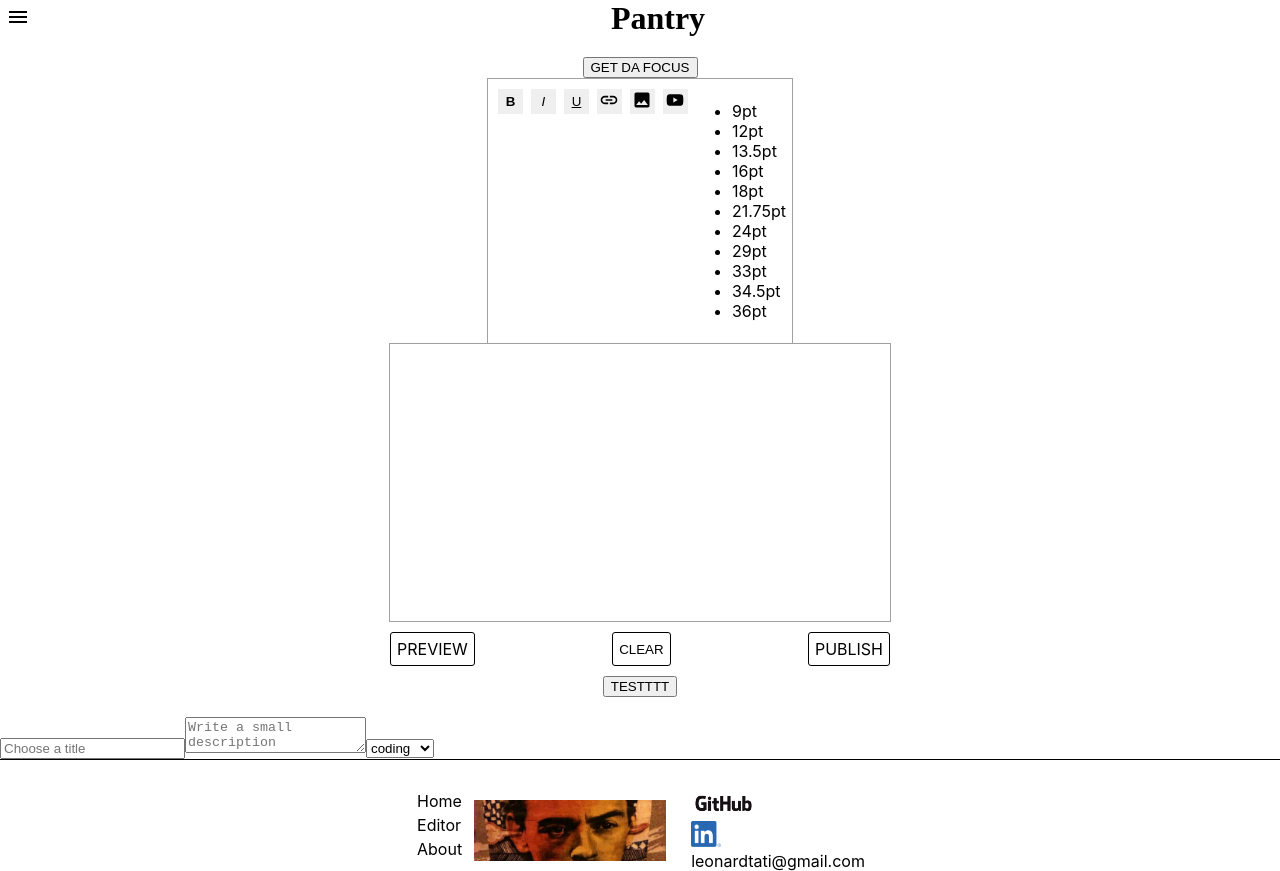
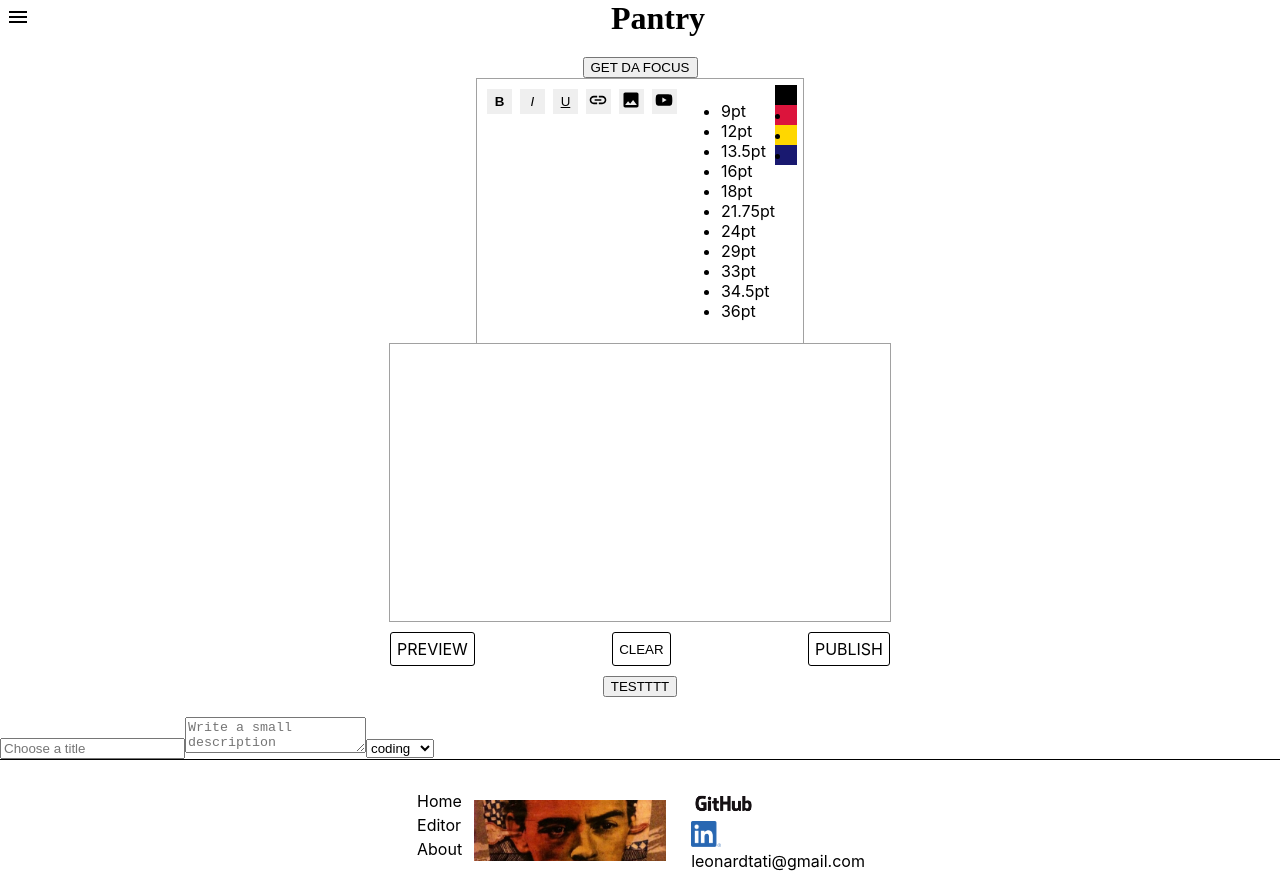
Before and after one commit to LeonardPoissant/TextEditor, a React (Create React App) app in the folder client/: page /Editor in a window 1280 px wide. Built offline with nearby package versions, Linux system fonts and the light colour scheme.

Commit message:
added textColorToggle functionalities

```diff
--- /dev/null
+++ b/client/src/Components/ColorPicker.tsx
@@ -0,0 +1,31 @@
+// @ts-nocheck
+
+import React from "react";
+
+import textColor from "../Utils/InlineStyles/Colors"
+
+
+
+
+const ColorDropDown = ({ onToggle }) => {
+
+
+    return (<div>
+
+        {textColor.map(color => (
+            <li
+                key={color.backgroundColor}
+                value={color.style}
+                style={{ backgroundColor: color.backgroundColor }}
+                onMouseDown={(e) => onToggle(e, color.style)}
+            >
+
+            </li>
+        ))
+        }
+
+    </div >)
+}
+
+
+export default ColorDropDown
--- a/client/src/Components/Editor.tsx
+++ b/client/src/Components/Editor.tsx
@@ -52,7 +52,6 @@ const TextEditor = () => {
 
     editor.current && editor.current.focus();
 
-    console.log('FOCUS--', editor.current.focus())
   }
 
 
--- a/client/src/Components/Preview.tsx
+++ b/client/src/Components/Preview.tsx
@@ -23,6 +23,7 @@ import { EditorContext } from "../Contexts/EditorContext";
 
 import mediaBlockRenderer from "../entities/mediaBlockRenderer";
 import draftJsCss from "../Utils/EditorCss";
+import customStylemap from "../Utils/CustomStyleMap"
 
 
 
@@ -90,6 +91,7 @@ const Preview = () => {
             editorState={editorState}
             blockRendererFn={mediaBlockRenderer}
             onChange={onChange}
+            customStyleMap={customStylemap}
           />
         ) : (
             <div>Loading... </div>
--- a/client/src/Components/ToolBar.tsx
+++ b/client/src/Components/ToolBar.tsx
@@ -9,6 +9,7 @@ import Alert from "@material-ui/lab/Alert";
 import IconButton from "@material-ui/core/IconButton";
 import Collapse from "@material-ui/core/Collapse";
 import FontSizeDropDown from "./FontSizeDropDown";
+import ColorDropDown from "./ColorPicker"
 
 import styled from "styled-components";
 
@@ -44,6 +45,7 @@ const ToolBar = (props) => {
     open,
     setOpen,
     toggleFontSizeStyle,
+    toggleTextColor
 
   } = useContext(EditorContext);
 
@@ -57,7 +59,6 @@ const ToolBar = (props) => {
     }
   }, [promptForURL]);
 
-  console.log(props.editor)
 
   const getFocus = () => {
 
@@ -169,6 +170,8 @@ const ToolBar = (props) => {
       </CollapseWarning>
 
       <FontSizeDropDown onToggle={toggleFontSizeStyle} />
+
+      <ColorDropDown onToggle={toggleTextColor} />
     </Wrapper>
   );
 };
--- a/client/src/Contexts/EditorContext.tsx
+++ b/client/src/Contexts/EditorContext.tsx
@@ -305,6 +305,15 @@ export default ({ children }: Props) => {
 
   };
 
+  const toggleTextColor = (e, color) => {
+    e.preventDefault()
+
+    console.log('COLOR----', color)
+
+    const newState = RichUtils.toggleInlineStyle(editorState, color);
+    setEditorState(newState);
+  }
+
   const toggleBold = (e: MouseEvent) => {
     e.preventDefault();
     setIsBold(!isBold);
@@ -510,7 +519,8 @@ export default ({ children }: Props) => {
         abc,
         toggleFontSizeStyle,
         test12,
-        focusEditor
+        focusEditor,
+        toggleTextColor
 
       }}
     >
--- a/client/src/Utils/CustomStyleMap.tsx
+++ b/client/src/Utils/CustomStyleMap.tsx
@@ -37,6 +37,20 @@ const customStyleMap = {
         fontSize: "48px"
     },
 
+    color_black: {
+        color: "#000000"
+    },
+    color_red: {
+        color: "#DC143C"
+    },
+
+    color_yellow: {
+        color: "#0062ff"
+    },
+
+    color_blue: {
+        color: "#bbbbbb"
+    },
 }
 
 export default customStyleMap
--- /dev/null
+++ b/client/src/Utils/InlineStyles/Colors.tsx
@@ -0,0 +1,10 @@
+// @ts-nocheck
+
+const textColor = [
+    { backgroundColor: "#000000", style: "color_black" },
+    { backgroundColor: "#DC143C", style: "color_red" },
+    { backgroundColor: "#FFD700", style: "color_yellow" },
+    { backgroundColor: "#191970", style: "color_blue " }
+]
+
+export default textColor;
```
